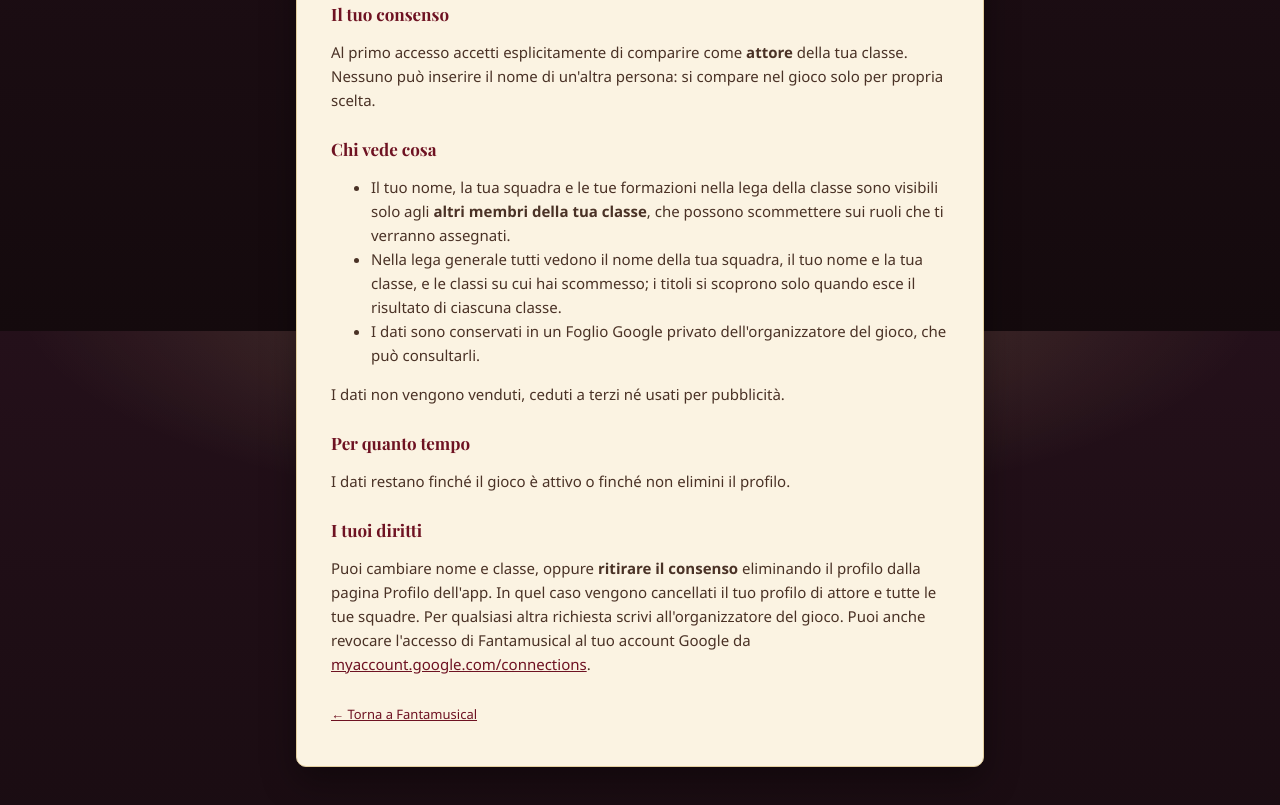
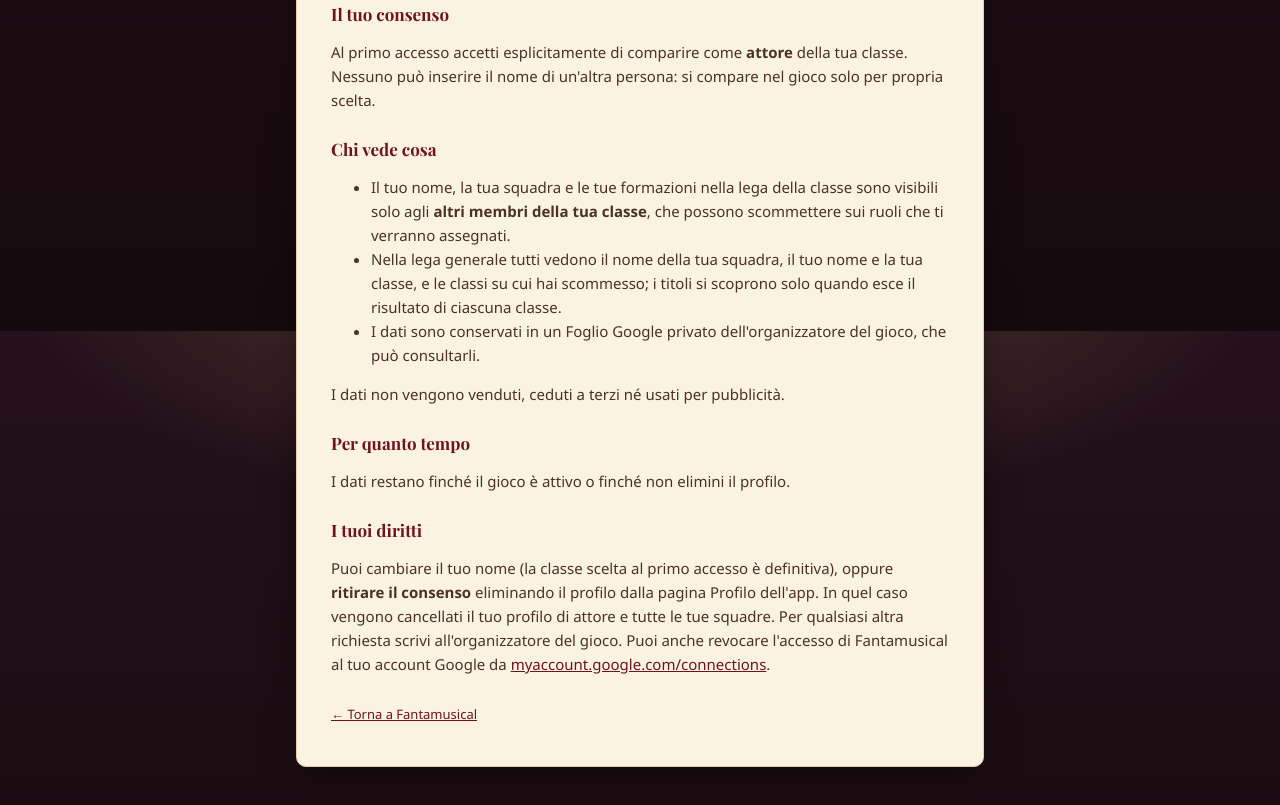
Before and after one commit to fantamusical/fantamusical.github.io, a plain HTML site: page privacy.html in a window 1280 px wide. Shown: the part 469-1274 px from the top of the page. Drawn offline with nearby package versions, Linux system fonts and the light colour scheme.

Commit message:
Update privacy.html

```diff
--- a/privacy.html
+++ b/privacy.html
@@ -49,7 +49,7 @@
       <p>I dati restano finché il gioco è attivo o finché non elimini il profilo.</p>
 
       <h2>I tuoi diritti</h2>
-      <p>Puoi cambiare nome e classe, oppure <b>ritirare il consenso</b> eliminando il profilo dalla pagina Profilo dell'app. In quel caso vengono cancellati il tuo profilo di attore e tutte le tue squadre. Per qualsiasi altra richiesta scrivi all'organizzatore del gioco. Puoi anche revocare l'accesso di Fantamusical al tuo account Google da <a href="https://myaccount.google.com/connections" rel="noopener">myaccount.google.com/connections</a>.</p>
+      <p>Puoi cambiare il tuo nome (la classe scelta al primo accesso è definitiva), oppure <b>ritirare il consenso</b> eliminando il profilo dalla pagina Profilo dell'app. In quel caso vengono cancellati il tuo profilo di attore e tutte le tue squadre. Per qualsiasi altra richiesta scrivi all'organizzatore del gioco. Puoi anche revocare l'accesso di Fantamusical al tuo account Google da <a href="https://myaccount.google.com/connections" rel="noopener">myaccount.google.com/connections</a>.</p>
 
       <p class="muted" style="margin-top:28px"><a href="./">← Torna a Fantamusical</a></p>
     </div>
```
